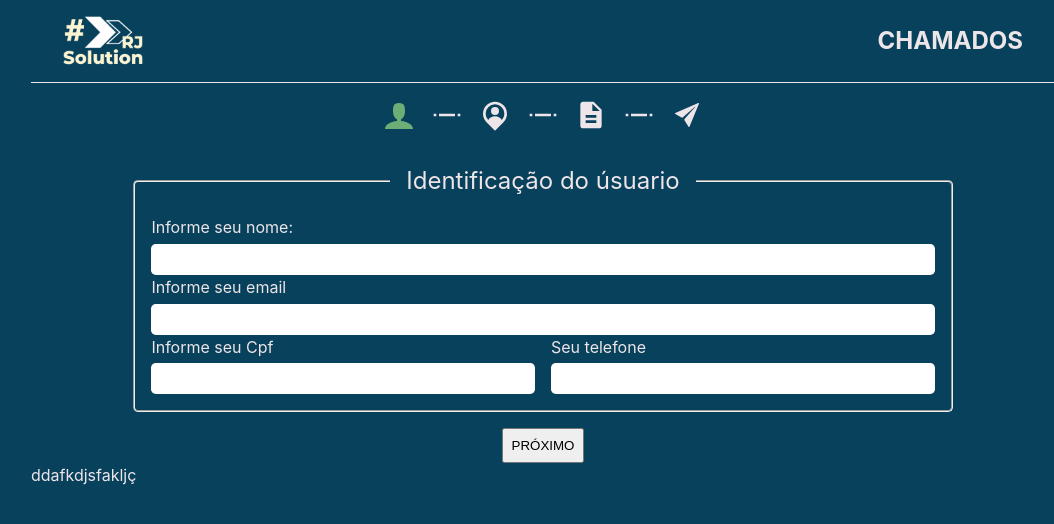
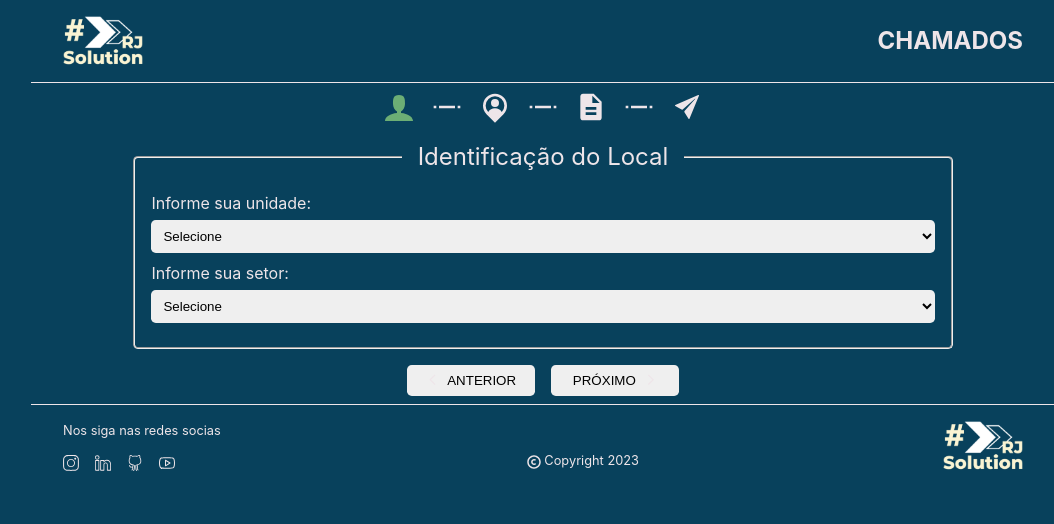
Before and after one commit to Jolanjohnes/CalledSystem, a React (Vite) app: page / in a window 1280 px wide. Both pictures are taken after a click on the button "PRÓXIMO". Shown: the top 524 px of the page, without its empty margins (97-1151 px from the left). Built offline with nearby package versions, Linux system fonts and the light colour scheme.

Commit message:
jumps questions

```diff
--- a/src/App.jsx
+++ b/src/App.jsx
@@ -4,11 +4,7 @@ import { Called } from './pages/Called'
 function App() {
   return (
     <div className="App">
-      <Header />
       <Called />
-      <footer>
-        <p>ddafkdjsfakljç</p>
-      </footer>
     </div>
   )
 }
--- /dev/null
+++ b/src/components/Footer/index.jsx
@@ -0,0 +1,32 @@
+import LogoSrc from './../../assets/logo2.png'
+import { WrapperFooter } from './style'
+import {
+  SlSocialInstagram,
+  SlSocialLinkedin,
+  SlSocialGithub,
+  SlSocialYoutube
+} from 'react-icons/sl'
+
+import { CgCopyright } from 'react-icons/cg'
+
+export function Footer() {
+  return (
+    <WrapperFooter>
+      <div className="socialMedia">
+        <p>Nos siga nas redes socias</p>
+        <div>
+          <SlSocialInstagram />
+          <SlSocialLinkedin />
+          <SlSocialGithub />
+          <SlSocialYoutube />
+        </div>
+      </div>
+      <span>
+        <CgCopyright size={18} />
+        Copyright 2023
+      </span>
+
+      <img src={LogoSrc} alt="" />
+    </WrapperFooter>
+  )
+}
--- /dev/null
+++ b/src/components/Footer/style.js
@@ -0,0 +1,45 @@
+import styled from 'styled-components'
+
+export const WrapperFooter = styled.footer`
+  display: flex;
+  width: 100%;
+  justify-content: space-between;
+  border-top: 1px solid;
+
+  padding: 1rem 2rem;
+
+  .socialMedia {
+    display: flex;
+    flex-direction: column;
+    gap: 0.5em;
+    justify-content: space-between;
+
+    p {
+      font-size: 0.8rem;
+    }
+
+    div {
+      display: flex;
+      gap: 1rem;
+
+      svg {
+        :hover {
+          fill: #6cae75;
+          cursor: pointer;
+          transform: scale(1.3);
+        }
+      }
+    }
+  }
+
+  span {
+    display: flex;
+    font-size: 0.8rem;
+    align-items: flex-end;
+    gap: 0.1rem;
+  }
+
+  img {
+    width: 5rem;
+  }
+`
--- a/src/components/Header/index.jsx
+++ b/src/components/Header/index.jsx
@@ -2,11 +2,9 @@ import { WrapperHeader, Title, ImageLogo } from './style.js'
 import LogoSrc from './../../assets/logo2.png'
 export function Header() {
   return (
-    <header>
-      <WrapperHeader>
-        <ImageLogo src={LogoSrc} />
-        <Title>CHAMADOS</Title>
-      </WrapperHeader>
-    </header>
+    <WrapperHeader>
+      <ImageLogo src={LogoSrc} />
+      <Title>CHAMADOS</Title>
+    </WrapperHeader>
   )
 }
--- a/src/components/Header/style.js
+++ b/src/components/Header/style.js
@@ -1,22 +1,16 @@
 import styled from 'styled-components'
 
-export const WrapperHeader = styled.div`
+export const WrapperHeader = styled.header`
   display: flex;
   align-items: center;
   justify-content: space-between;
   padding: 1rem 2rem;
   border-bottom: 1px solid #eee5e9;
+  width: 100%;
 `
 
 export const ImageLogo = styled.img`
   width: 5rem;
-  fill: red;
-  stroke: yellow;
-
-  svg {
-    fill: red;
-    stroke: yellow;
-  }
 `
 
 export const Title = styled.h2``
--- a/src/pages/Called/Jumps/styles.js
+++ b/src/pages/Called/Jumps/styles.js
@@ -5,7 +5,7 @@ export const StepIcons = styled.div`
   justify-content: center;
   align-items: center;
   gap: 1rem;
-  padding-block: 1rem;
+  //padding-block: 1rem;
 
   svg {
     fill: EEE5E9;
--- a/src/pages/Called/Questions/index.jsx
+++ b/src/pages/Called/Questions/index.jsx
@@ -1,4 +1,10 @@
-import { WrapperQuestion, WrapperField, WrapperContact } from './styles.js'
+import { useState } from 'react'
+import {
+  WrapperQuestion,
+  WrapperField,
+  WrapperContact,
+  WrapperResume
+} from './styles.js'
 
 export function Identification() {
   return (
@@ -30,38 +36,78 @@ export function Identification() {
 
 export function Local() {
   return (
-    <div>
-      <div>
+    <WrapperQuestion>
+      <legend>Identificação do Local</legend>
+      <WrapperField>
         <label htmlFor="">Informe sua unidade:</label>
         <select name="" id="">
           <option value="0">Selecione</option>
         </select>
-      </div>
+      </WrapperField>
 
-      <div>
+      <WrapperField>
         <label htmlFor="">Informe sua setor:</label>
         <select name="" id="">
           <option value="0">Selecione</option>
         </select>
-      </div>
-    </div>
+      </WrapperField>
+    </WrapperQuestion>
   )
 }
 
 export function Descripition() {
   return (
-    <div>
-      <div>
+    <WrapperQuestion>
+      <legend>Descrição do problema</legend>
+      <WrapperField>
         <label htmlFor="">Classifique a natureza de seu problema</label>
         <select name="" id="">
           <option value="0">Selecione</option>
         </select>
-      </div>
+      </WrapperField>
 
-      <div>
+      <WrapperField>
         <label htmlFor="">Informe sua setor:</label>
         <textarea name="" id="" cols="30" rows="10"></textarea>
-      </div>
-    </div>
+      </WrapperField>
+    </WrapperQuestion>
   )
 }
+
+export function Resume() {
+  return (
+    <WrapperQuestion>
+      <legend>Resumo</legend>
+      <WrapperResume>
+        <h4>Nome Usuario</h4>
+        <label> 'Jolanjohnes Duarte'</label>
+
+        <h4>Cpf úsuario</h4>
+        <label> '999.999.999-99'</label>
+
+        <h4>Email</h4>
+        <label> 'johnes@gmail.com'</label>
+
+        <h4>Telefone</h4>
+        <label> '(98) 99238-3718'</label>
+
+        <h4>Unidade:</h4>
+        <label> 'Maternidade Benedito Leite'</label>
+
+        <h4>Setor:</h4>
+        <label> 'Prestação de Contas'</label>
+
+        <h4>Natureza</h4>
+        <label> 'Software'</label>
+
+        <h4>Descrição</h4>
+        <label>
+          'Lorem ipsum dolor, sit amet consectetur adipisicing elit. Cupiditate,
+          quae consequatur perspiciatis voluptate architecto obcaecati,
+          consequuntur maxime est amet impedit maiores, commodi asperiores
+          voluptatem dolorem quis nostrum minima provident laboriosam?'
+        </label>
+      </WrapperResume>
+    </WrapperQuestion>
+  )
+}
--- a/src/pages/Called/Questions/styles.js
+++ b/src/pages/Called/Questions/styles.js
@@ -22,12 +22,26 @@ export const WrapperField = styled.div`
   display: flex;
   flex-direction: column;
   width: 100%;
+  margin-bottom: 0.5rem;
 
-  input {
+  input,
+  select,
+  textarea {
     margin-top: 0.3rem;
     border: none;
     border-radius: 0.3rem;
     padding: 0.5rem;
     outline: none;
   }
+
+  textarea {
+    resize: none;
+    height: 8rem;
+  }
 `
+
+export const WrapperResume = styled.div`
+  display: grid;
+  grid-template-columns: 10rem 1fr;
+  grid-row-gap: 0.5rem;
+`
--- a/src/pages/Called/index.jsx
+++ b/src/pages/Called/index.jsx
@@ -1,13 +1,65 @@
+import { WrapperCalled, Button } from './styles'
 import { Jumps } from './Jumps'
-import { Identification } from './Questions'
-import { WrapperCalled, Button } from './styles'
+import { Identification, Local, Descripition, Resume } from './Questions'
+
+import { Header } from './../../components/Header'
+import { Footer } from './../../components/Footer'
+import { useState } from 'react'
+
+import { FcPrevious, FcNext } from 'react-icons/fc'
+import { FiSend } from 'react-icons/fi'
 
 export function Called() {
+  const [jumps, setJumps] = useState(0)
+  console.log(jumps)
+
+  function next() {
+    if (jumps < 3) setJumps(state => state + 1)
+  }
+
+  function previous() {
+    if (jumps > 0) {
+      setJumps(state => state - 1)
+    }
+  }
+
+  function showQuestion(jump) {
+    switch (jump) {
+      case 0:
+        return <Identification />
+      case 1:
+        return <Local />
+      case 2:
+        return <Descripition />
+      case 3:
+        return <Resume />
+      default:
+        break
+    }
+  }
+
   return (
     <WrapperCalled>
-      <Jumps />
-      <Identification />
-      <Button>Próximo</Button>
+      <Header />
+      <div className="main">
+        <Jumps />
+
+        {showQuestion(jumps)}
+
+        <div className="btns">
+          {jumps > 0 && (
+            <Button onClick={previous}>
+              <FcPrevious /> Anterior
+            </Button>
+          )}
+          <Button onClick={next}>
+            {jumps === 3 ? 'Enviar' : 'Próximo'}
+
+            {jumps === 3 ? <FiSend /> : <FcNext />}
+          </Button>
+        </div>
+      </div>
+      <Footer />
     </WrapperCalled>
   )
 }
--- a/src/pages/Called/styles.js
+++ b/src/pages/Called/styles.js
@@ -4,15 +4,43 @@ export const WrapperCalled = styled.div`
   max-width: 1024px;
   display: flex;
   flex-direction: column;
-  justify-content: center;
-  align-items: center;
-  width: 100%;
-  height: 100%;
-  gap: 1rem;
+
+  gap: 0.5rem;
+
+  .main {
+    width: 100%;
+    display: flex;
+    flex-direction: column;
+    align-items: center;
+    gap: 1rem;
+  }
+
+  .btns {
+    display: flex;
+    gap: 1rem;
+
+    button {
+      display: flex;
+      justify-content: center;
+      gap: 0.5rem;
+      width: 8rem;
+
+      polygon {
+        fill: rgb(238, 229, 233);
+      }
+    }
+  }
 `
 
 export const Button = styled.button`
   padding: 0.5rem;
   text-transform: uppercase;
   cursor: pointer;
+  border: none;
+  border-radius: 0.3rem;
+  transition: ease-in-out 0.3s;
+
+  :hover {
+    background-color: #6cae75;
+  }
 `
```
